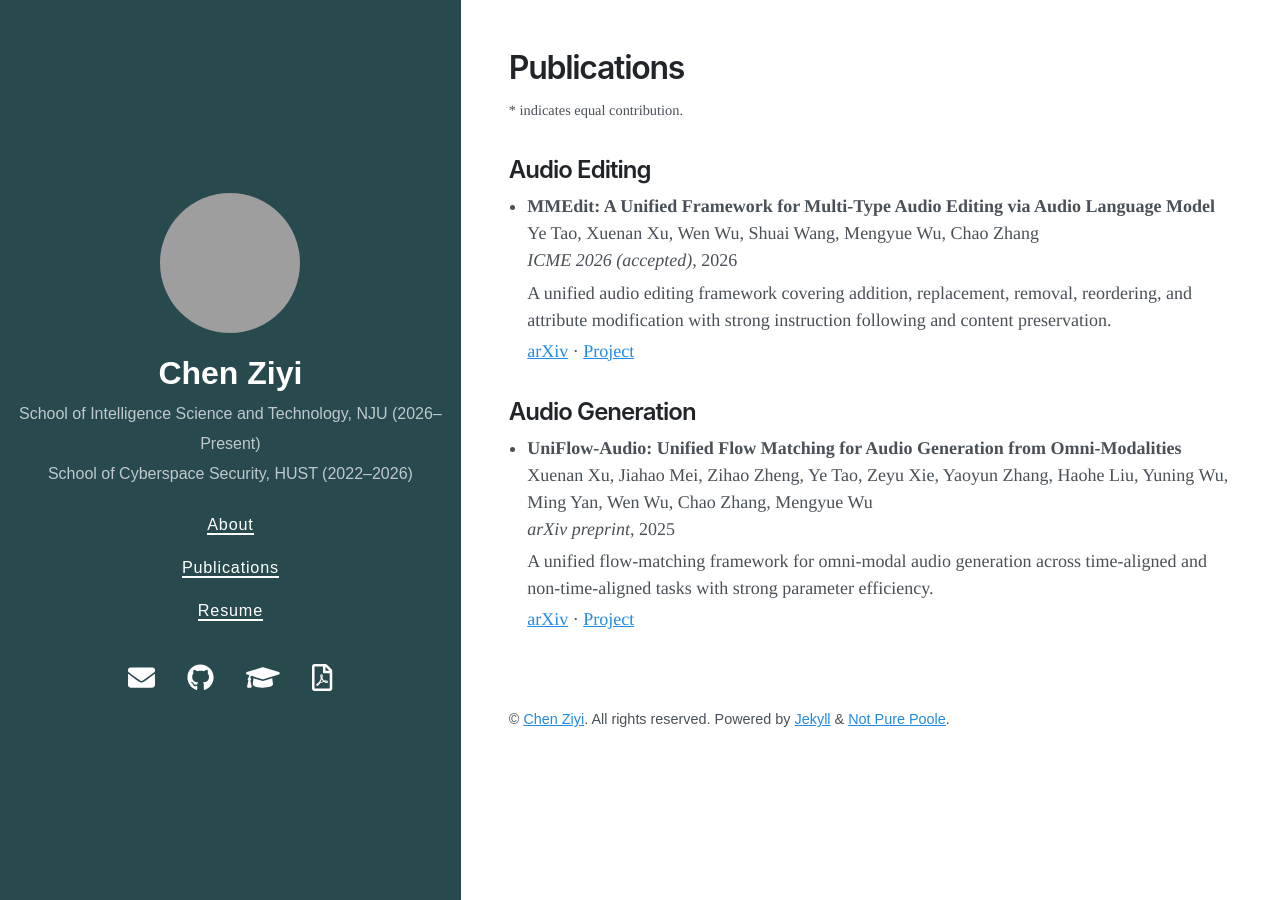
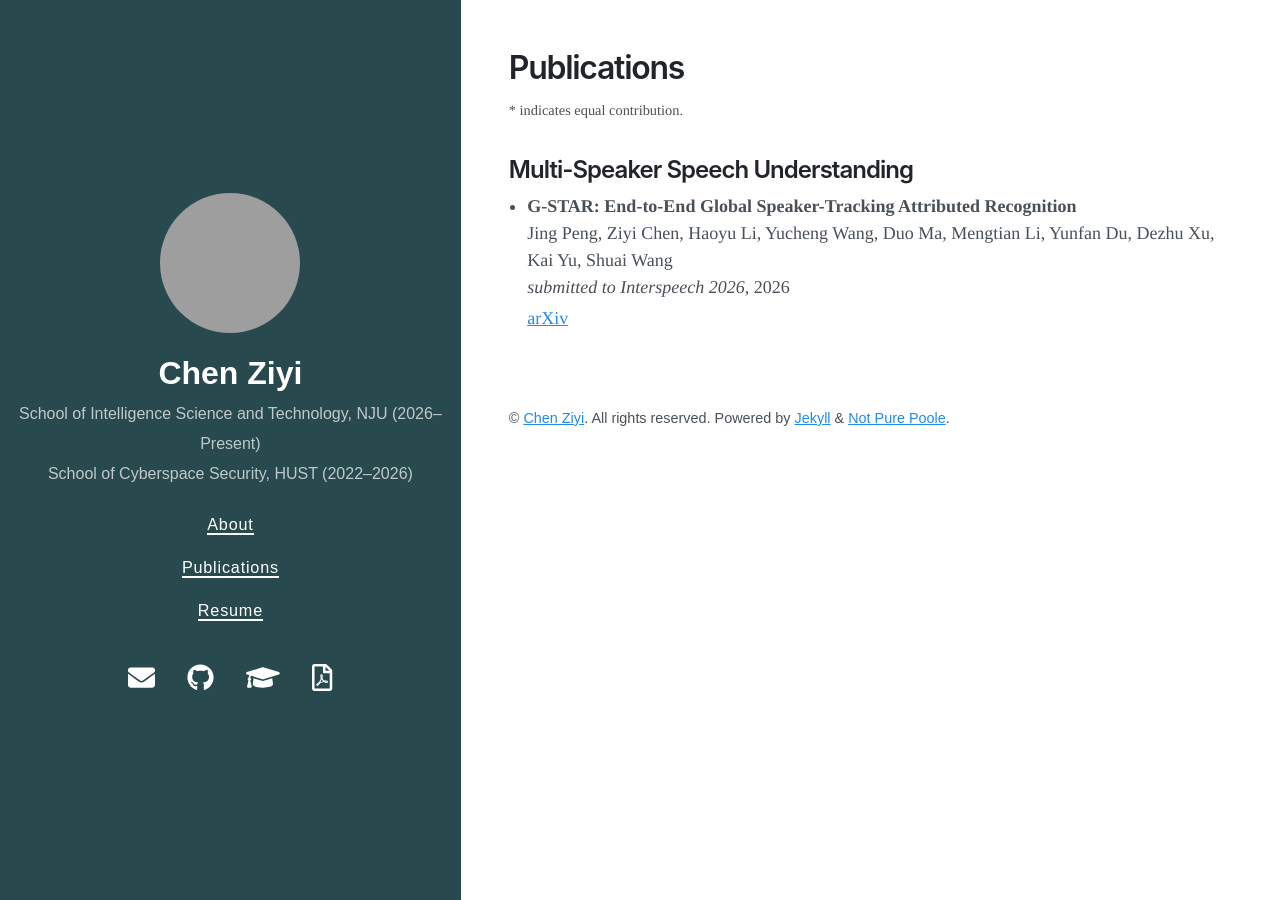
Before and after one commit to ChenZiyi-Orange/czy.github.io, a Jekyll site: the page built from publications.md, in a window 1280 px wide. Built offline with Jekyll 4.4.1, drawn with Linux system fonts in a browser that asks for light colours; nearby versions of some CDN libraries; grey boxes are pictures that could not be loaded.

Commit message:
Update publications.yml

```diff
--- a/_data/publications.yml
+++ b/_data/publications.yml
@@ -1,19 +1,7 @@
-- category: "Audio Editing"
-  title: "MMEdit: A Unified Framework for Multi-Type Audio Editing via Audio Language Model"
-  authors: "Ye Tao, Xuenan Xu, Wen Wu, Shuai Wang, Mengyue Wu, Chao Zhang"
-  venue: "ICME 2026 (accepted)"
+- category: "Multi-Speaker Speech Understanding"
+  title: "G-STAR: End-to-End Global Speaker-Tracking Attributed Recognition"
+  authors: "Jing Peng, Ziyi Chen, Haoyu Li, Yucheng Wang, Duo Ma, Mengtian Li, Yunfan Du, Dezhu Xu, Kai Yu, Shuai Wang"
+  venue: "submitted to Interspeech 2026"
   year: 2026
-  summary: "A unified audio editing framework covering addition, replacement, removal, reordering, and attribute modification with strong instruction following and content preservation."
   links:
-    arxiv: "https://arxiv.org/abs/2512.20339"
-    project: "https://ty0402.github.io/MMEditing/"
-
-- category: "Audio Generation"
-  title: "UniFlow-Audio: Unified Flow Matching for Audio Generation from Omni-Modalities"
-  authors: "Xuenan Xu, Jiahao Mei, Zihao Zheng, Ye Tao, Zeyu Xie, Yaoyun Zhang, Haohe Liu, Yuning Wu, Ming Yan, Wen Wu, Chao Zhang, Mengyue Wu"
-  venue: "arXiv preprint"
-  year: 2025
-  summary: "A unified flow-matching framework for omni-modal audio generation across time-aligned and non-time-aligned tasks with strong parameter efficiency."
-  links:
-    arxiv: "https://arxiv.org/abs/2509.24391"
-    project: "https://wsntxxn.github.io/uniflow_audio/"
+    arxiv: "https://arxiv.org/abs/2603.10468"
```
